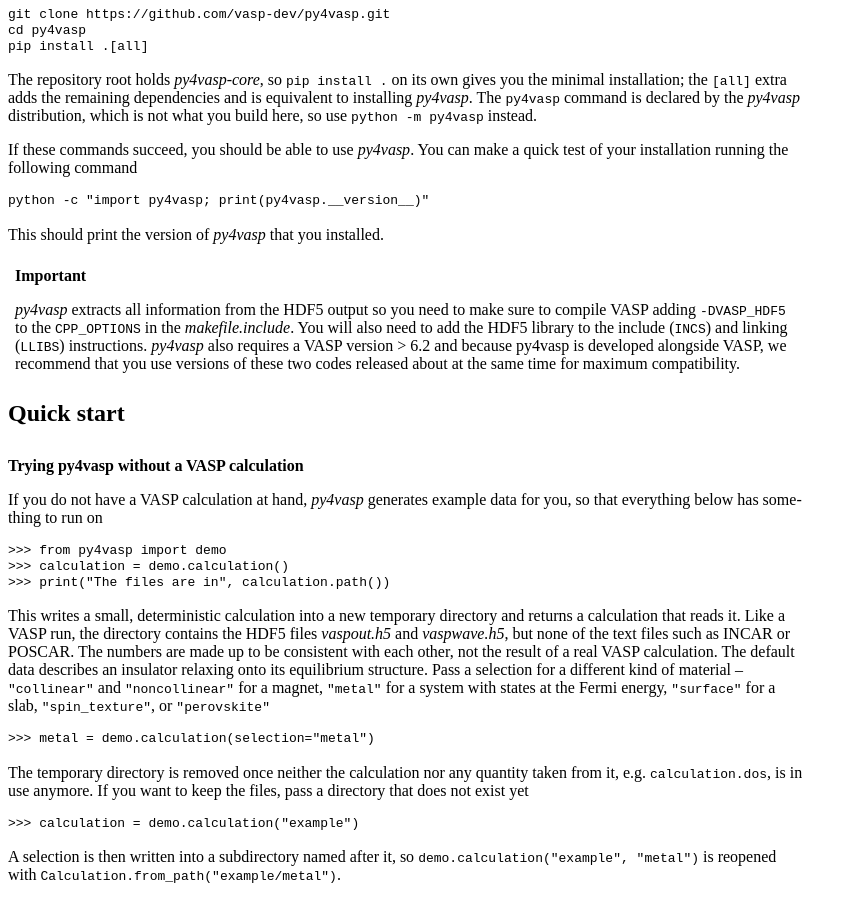
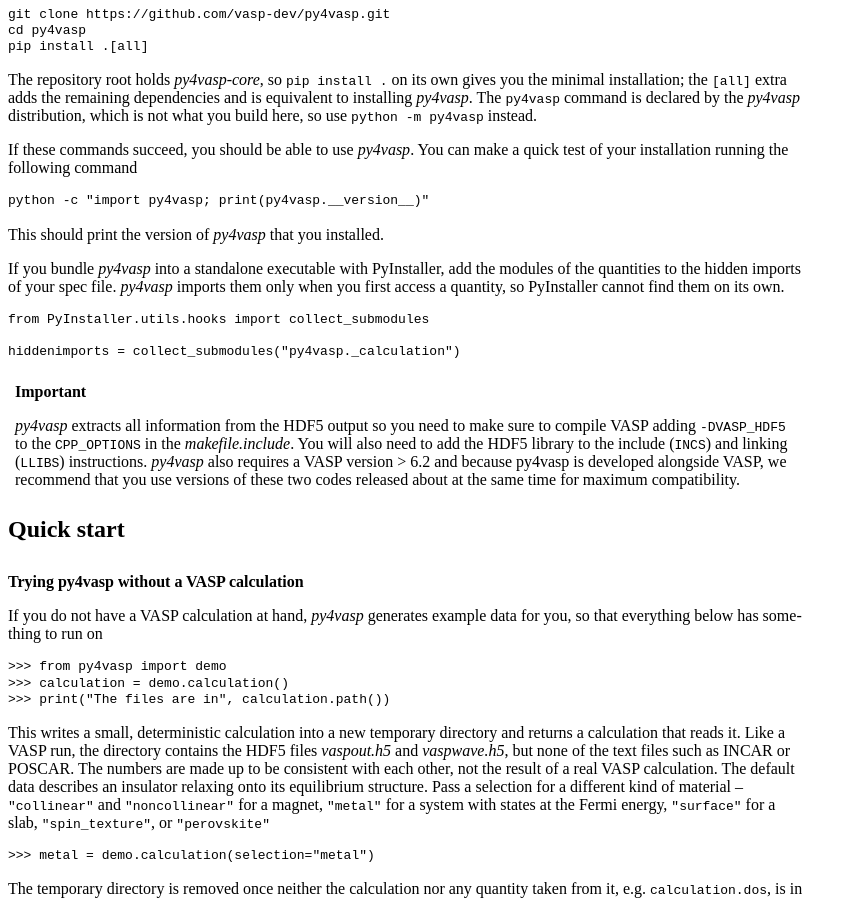
Before and after one commit to vasp-dev/py4vasp, a Sphinx documentation site: the page built from docs/_index.rst, in a window 1280 px wide and 900 px high, scrolled down 1152 px. Shown: the whole window, without its empty margins (0-857 px from the left). Built offline with Sphinx 7.4.7, drawn with Linux system fonts in a browser that asks for light colours; cross-references to code outside the pages are shown as plain code.

Commit message:
Docs: say how to bundle the quantity modules with PyInstaller
Since #343 frozen builds find the quantities, but only if the modules are
bundled; that was written only in the PR description.

```diff
--- a/docs/_index.rst
+++ b/docs/_index.rst
@@ -118,6 +118,16 @@
   python -c "import py4vasp; print(py4vasp.__version__)"
 
 This should print the version of *py4vasp* that you installed.
+
+If you bundle *py4vasp* into a standalone executable with PyInstaller, add the modules
+of the quantities to the hidden imports of your spec file. *py4vasp* imports them only
+when you first access a quantity, so PyInstaller cannot find them on its own.
+
+.. code-block:: python
+
+  from PyInstaller.utils.hooks import collect_submodules
+
+  hiddenimports = collect_submodules("py4vasp._calculation")
 
 .. important::
   *py4vasp* extracts all information from the HDF5 output so you need to make
```
Also changed, not shown: backlog/user-facing-documentation.md (+0 -4 lines).
